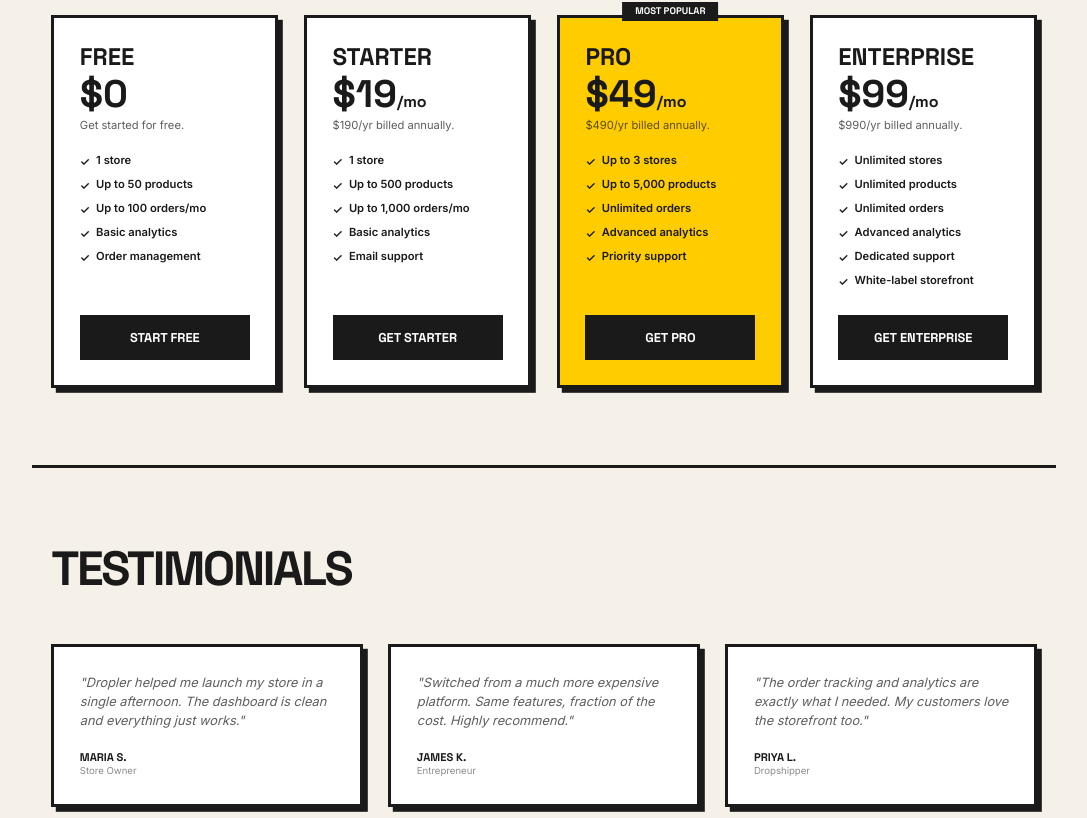
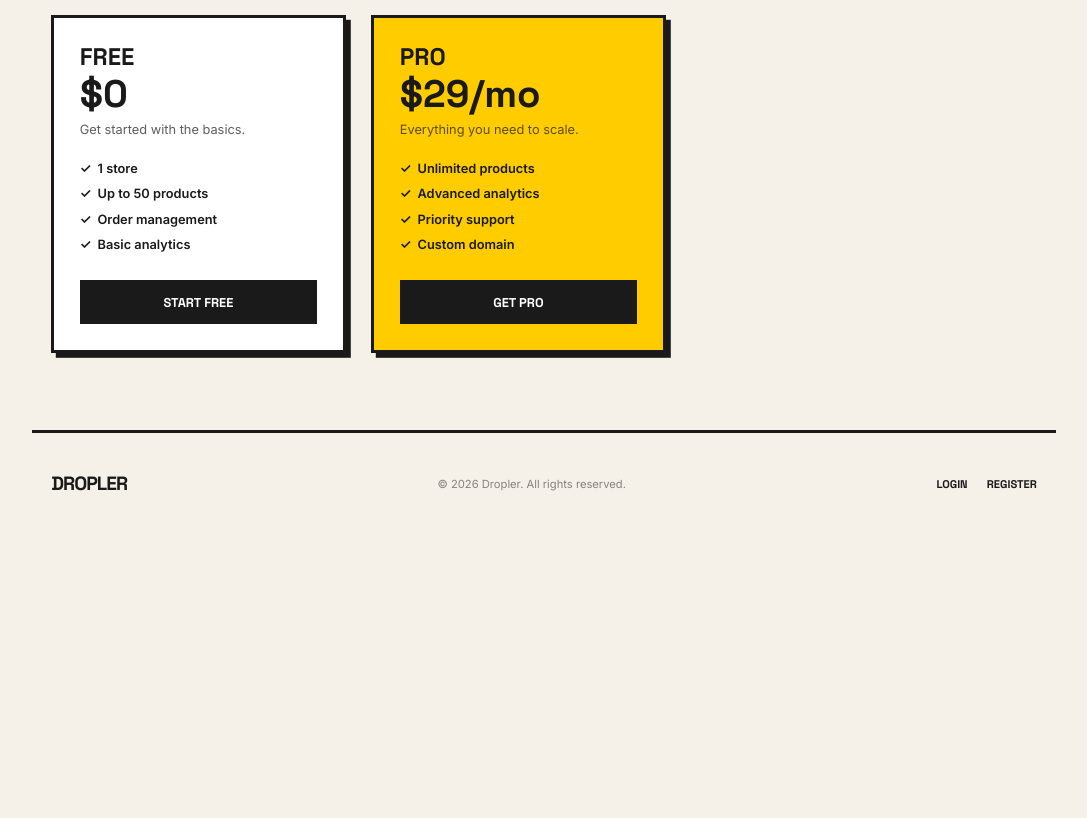
Before and after one commit to sainttlaurel/DROPLER, a Next.js app: page / in a window 1280 px wide. Shown: the part 1522-2340 px from the top of the page, without its empty margins (96-1183 px from the left). After the commit the page ends 2057 px from the top, so only its background shows below. Built offline with nearby package versions, Linux system fonts and the light colour scheme; no server answers.

Commit message:
fix: restore original home page with all 4 pricing plans

```diff
--- a/src/app/page.tsx
+++ b/src/app/page.tsx
@@ -1,15 +1,7 @@
 import Link from 'next/link'
 import { TopNav } from '@/components/layout/TopNav'
-import { PLAN_DETAILS } from '@/lib/constants'
 
 export default function HomePage() {
-  const plans = [
-    { key: 'FREE',       cta: 'Start Free',        highlight: false },
-    { key: 'STARTER',    cta: 'Get Starter',        highlight: false },
-    { key: 'PRO',        cta: 'Get Pro',            highlight: true  },
-    { key: 'ENTERPRISE', cta: 'Get Enterprise',     highlight: false },
-  ] as const
-
   return (
     <main className="min-h-screen bg-[#f5f0e8]">
       <TopNav />
@@ -71,60 +63,27 @@ export default function HomePage() {
       <section id="pricing" className="max-w-7xl mx-auto px-6 py-24 border-b-4 border-[#1a1a1a]">
         <h2 className="font-headline font-black text-6xl uppercase tracking-tighter mb-4">Pricing</h2>
         <p className="font-body text-xl text-[#1a1a1a]/70 mb-16">Simple. No hidden fees.</p>
-        <div className="grid grid-cols-1 md:grid-cols-2 xl:grid-cols-4 gap-8">
-          {plans.map(({ key, cta, highlight }) => {
-            const p = PLAN_DETAILS[key]
-            return (
-              <div
-                key={key}
-                className={`relative border-4 border-[#1a1a1a] p-8 shadow-[6px_6px_0px_0px_rgba(26,26,26,1)] flex flex-col ${highlight ? 'bg-[#ffcc00]' : 'bg-white'}`}
-              >
-                {p.popular && (
-                  <div className="absolute -top-5 left-1/2 -translate-x-1/2 bg-[#1a1a1a] text-white font-headline font-black uppercase text-xs px-4 py-1 whitespace-nowrap">
-                    Most Popular
-                  </div>
-                )}
-                <h3 className="font-headline font-black uppercase text-3xl mb-1">{p.name}</h3>
-                <div className="font-headline font-black text-5xl mb-1">
-                  {p.price === 0 ? '$0' : `$${p.price}`}
-                  {p.price > 0 && <span className="text-xl font-bold">/mo</span>}
-                </div>
-                <p className="font-body text-[#1a1a1a]/70 mb-6 text-sm">
-                  {p.price === 0 ? 'Get started for free.' : `$${p.annualPrice}/yr billed annually.`}
-                </p>
-                <ul className="space-y-2 mb-8 flex-1">
+        <div className="grid grid-cols-1 md:grid-cols-2 gap-8 max-w-3xl">
+          {[
+            { plan: 'Free', price: '$0', desc: 'Get started with the basics.', features: ['1 store', 'Up to 50 products', 'Order management', 'Basic analytics'], cta: 'Start Free', highlight: false },
+            { plan: 'Pro', price: '$29/mo', desc: 'Everything you need to scale.', features: ['Unlimited products', 'Advanced analytics', 'Priority support', 'Custom domain'], cta: 'Get Pro', highlight: true },
+          ].map((p) => (
+            <div key={p.plan} className={`border-4 border-[#1a1a1a] p-8 shadow-[6px_6px_0px_0px_rgba(26,26,26,1)] ${p.highlight ? 'bg-[#ffcc00]' : 'bg-white'}`}>
+              <h3 className="font-headline font-black uppercase text-3xl mb-1">{p.plan}</h3>
+              <div className="font-headline font-black text-5xl mb-2">{p.price}</div>
+              <p className="font-body text-[#1a1a1a]/70 mb-6">{p.desc}</p>
+              <ul className="space-y-2 mb-8">
                 {p.features.map((f) => (
-                    <li key={f} className="flex items-start gap-2 font-body font-semibold text-sm">
-                      <span className="text-[#1a1a1a] mt-0.5">✓</span> {f}
+                  <li key={f} className="flex items-center gap-2 font-body font-semibold">
+                    <span className="text-[#1a1a1a]">✓</span> {f}
                   </li>
                 ))}
               </ul>
               <Link href="/auth/register">
                 <button className="w-full py-3 border-4 border-[#1a1a1a] font-headline font-black uppercase bg-[#1a1a1a] text-white hover:bg-[#0055ff] transition-colors">
-                    {cta}
+                  {p.cta}
                 </button>
               </Link>
-              </div>
-            )
-          })}
-        </div>
-      </section>
-
-      {/* Testimonials */}
-      <section id="testimonials" className="max-w-7xl mx-auto px-6 py-24 border-b-4 border-[#1a1a1a]">
-        <h2 className="font-headline font-black text-6xl uppercase tracking-tighter mb-16">Testimonials</h2>
-        <div className="grid grid-cols-1 md:grid-cols-3 gap-8">
-          {[
-            { name: 'Maria S.', role: 'Store Owner', text: 'Dropler helped me launch my store in a single afternoon. The dashboard is clean and everything just works.' },
-            { name: 'James K.', role: 'Entrepreneur', text: 'Switched from a much more expensive platform. Same features, fraction of the cost. Highly recommend.' },
-            { name: 'Priya L.', role: 'Dropshipper', text: 'The order tracking and analytics are exactly what I needed. My customers love the storefront too.' },
-          ].map((t) => (
-            <div key={t.name} className="border-4 border-[#1a1a1a] bg-white p-8 shadow-[6px_6px_0px_0px_rgba(26,26,26,1)]">
-              <p className="font-body text-[#1a1a1a]/70 mb-6 italic">"{t.text}"</p>
-              <div>
-                <p className="font-headline font-black uppercase text-sm">{t.name}</p>
-                <p className="font-body text-xs text-[#1a1a1a]/50">{t.role}</p>
-              </div>
             </div>
           ))}
         </div>
```
Lines whose indentation alone changed are shown as unchanged.
